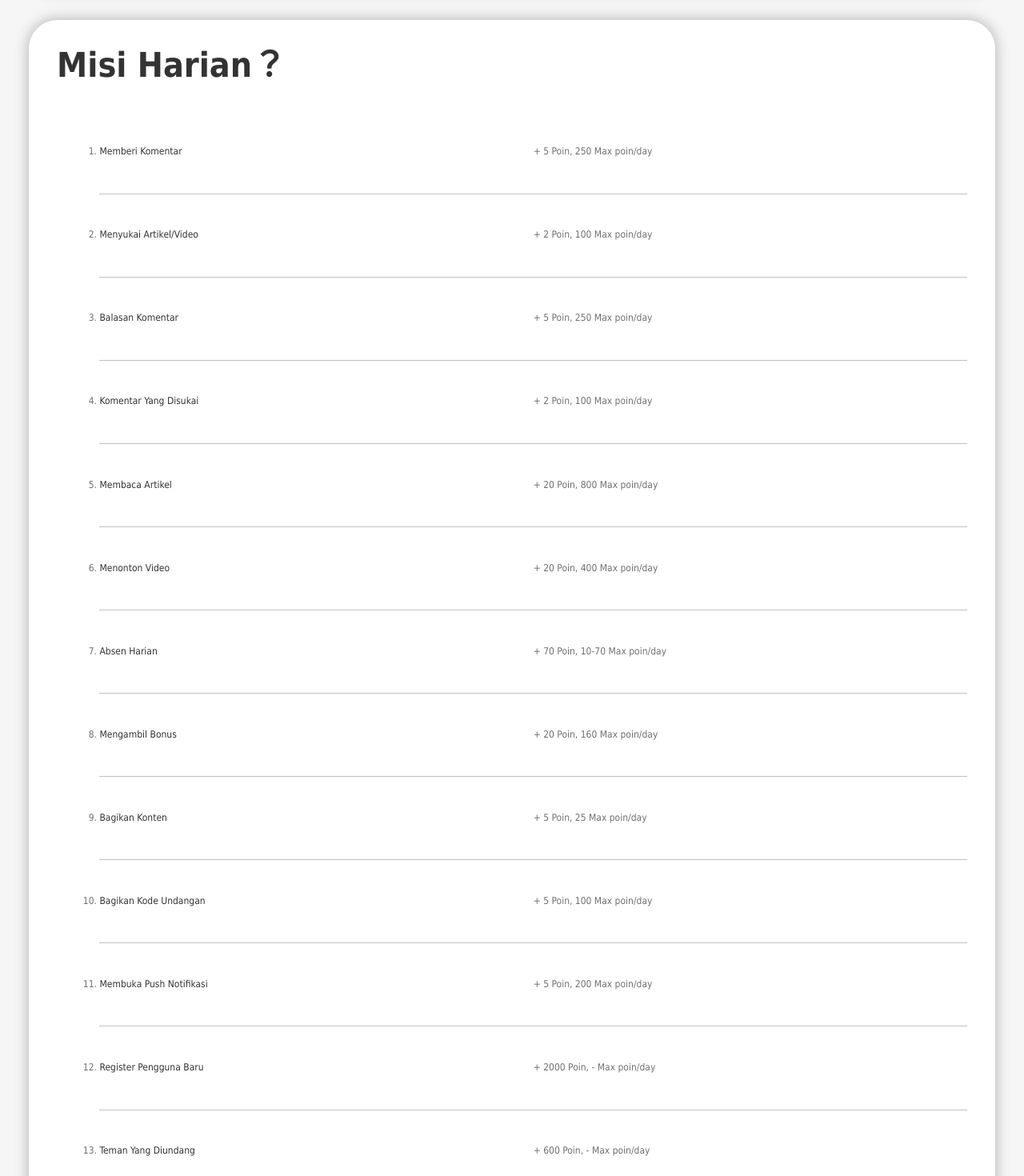
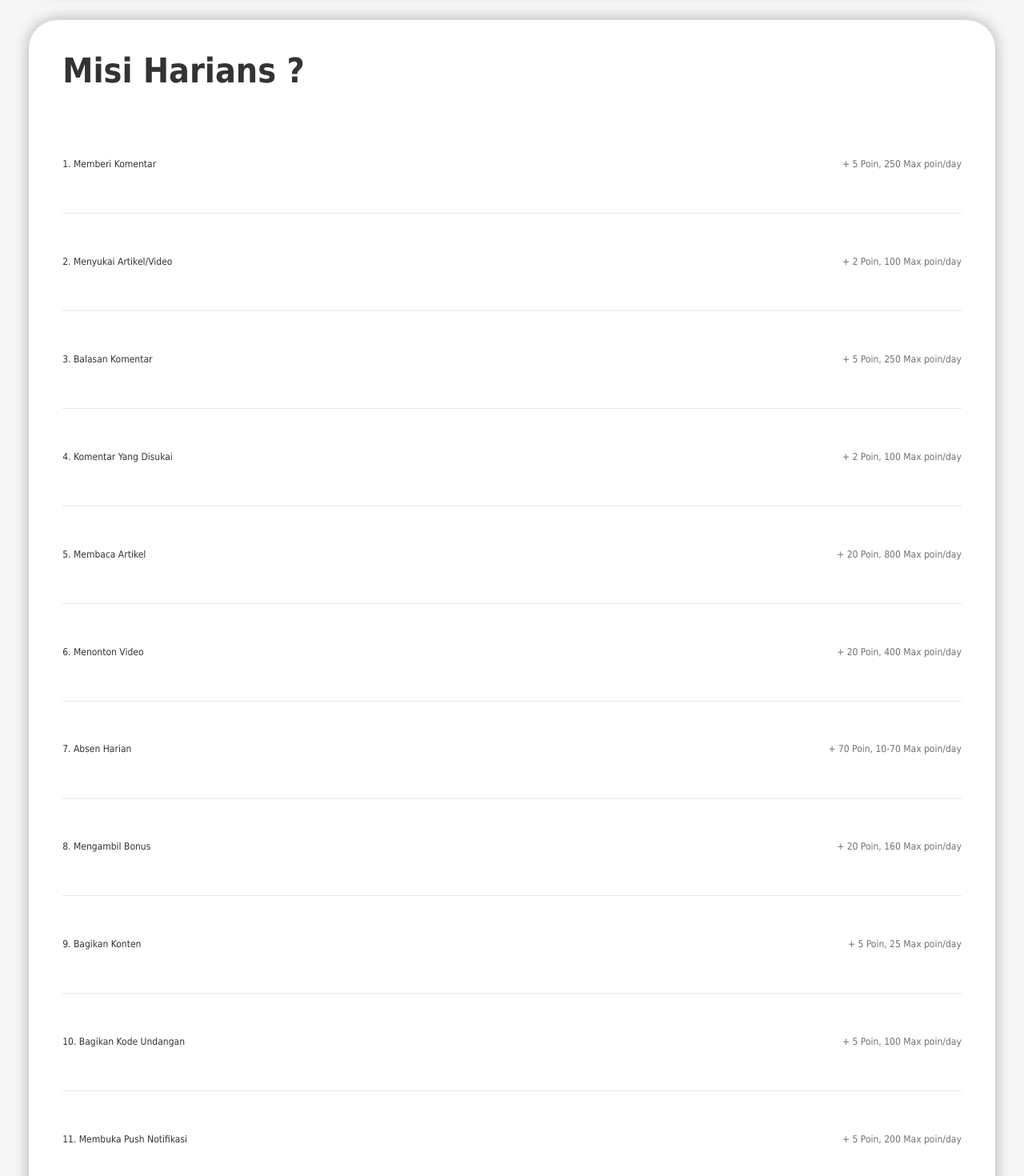
Before and after one commit to lonhui/caping_embedded_h5, a Vue app: page /#/level in a window 1280 px wide. Shown: the part 1920-3390 px from the top of the page at 80% size. Built offline with nearby package versions, Linux system fonts and the light colour scheme.

Commit message:
ui调整

```diff
--- a/src/pages/Level/level.vue
+++ b/src/pages/Level/level.vue
@@ -42,12 +42,12 @@
         </div>-->
         <!-- 如何获得排名？ -->
         <div class="lv_promotion">
-            <p>Misi Harian？</p>
+            <p>Misi Harians ?</p>
             <ul>
                 <li v-for="(item,index) in goRank" :key="index">
                     <div class="liD">
                         <div class="title">{{item.title}}</div>
-                        <div>{{item.desc}}</div>
+                        <div class="desc">{{item.desc}}</div>
                     </div>
                 </li>
             </ul>
@@ -141,55 +141,55 @@ export default {
             ],
             goRank:[
                 {
-                    title:"Memberi Komentar",
+                    title:"1. Memberi Komentar",
                     desc:"+ 5 Poin, 250 Max poin/day"
                 },
                 {
-                    title:"Menyukai Artikel/Video",
+                    title:"2. Menyukai Artikel/Video",
                     desc:"+ 2 Poin, 100 Max poin/day"
                 },
                 {
-                    title:"Balasan Komentar",
+                    title:"3. Balasan Komentar",
                     desc:"+ 5 Poin, 250 Max poin/day"
                 },
                 {
-                    title:"Komentar Yang Disukai",
+                    title:"4. Komentar Yang Disukai",
                     desc:"+ 2 Poin, 100 Max poin/day"
                 },
                 {
-                    title:"Membaca Artikel",
+                    title:"5. Membaca Artikel",
                     desc:"+ 20 Poin, 800 Max poin/day"
                 },
                 {
-                    title:"Menonton Video",
+                    title:"6. Menonton Video",
                     desc:"+ 20 Poin, 400 Max poin/day"
                 },
                 {
-                    title:"Absen Harian",
+                    title:"7. Absen Harian",
                     desc:"+ 70 Poin, 10-70 Max poin/day"
                 },
                 {
-                    title:"Mengambil Bonus",
+                    title:"8. Mengambil Bonus",
                     desc:"+ 20 Poin, 160 Max poin/day"
                 },
                 {
-                    title:"Bagikan Konten",
+                    title:"9. Bagikan Konten",
                     desc:"+ 5 Poin, 25 Max poin/day"
                 },
                 {
-                    title:"Bagikan Kode Undangan",
+                    title:"10. Bagikan Kode Undangan",
                     desc:"+ 5 Poin, 100 Max poin/day"
                 },
                 {
-                    title:"Membuka Push Notifikasi",
+                    title:"11. Membuka Push Notifikasi",
                     desc:"+ 5 Poin, 200 Max poin/day"
                 },
                 {
-                    title:"Register Pengguna Baru",
+                    title:"12. Register Pengguna Baru",
                     desc:"+ 2000 Poin, - Max poin/day"
                 },
                 {
-                    title:"Teman Yang Diundang",
+                    title:"13. Teman Yang Diundang",
                     desc:"+ 600 Poin, - Max poin/day"
                 }
             ]
@@ -289,7 +289,7 @@ tr{
 .lv_promotion{
     border-radius: 0.1rem;
     background-color: #fff;
-    padding: 0.1rem;
+    padding: 0.12rem;
     margin-top: 0.1rem;
     -moz-box-shadow:0 0 0.05rem rgba(0, 0, 0,0.3);
     -webkit-box-shadow:0 0 0.05rem rgba(0, 0, 0,0.3);
@@ -302,12 +302,12 @@ tr{
     color: #333;
 }
 .lv_promotion ul{
-    list-style-type: decimal;
-    margin-left: 0.15rem;
-    line-height: 0.19rem;
+    /* list-style-type: decimal; */
+    /* margin-left: 0.15rem; */
     color: rgba(51, 51, 51, 0.7);
 }
 .lv_promotion li .liD{
+    line-height: 0.24rem;
     display: flex;
     flex-direction:row;
     justify-content: space-between;
@@ -316,7 +316,7 @@ tr{
 .lv_promotion li{
     padding-top: 0.05rem;
     padding-bottom: 0.05rem;
-    border-bottom: rgba(51, 51, 51, 0.3) 0.005rem solid;
+    border-bottom: rgba(153, 76, 76, 0.15) 0.005rem solid;
 }
 .lv_promotion li .title{
     color: #333;
@@ -327,5 +327,7 @@ tr{
 .lv_promotion li div:nth-child(2){
     width: 50%;
 }
-
+.liD .desc{
+    text-align: right;
+}
 </style>
--- a/src/pages/Medal/components/medal.vue
+++ b/src/pages/Medal/components/medal.vue
@@ -76,9 +76,9 @@ export default {
     border-radius: 0.1rem;
     display: flex;
     flex-direction: column;
-    -moz-box-shadow:0 0 0.03rem rgba(0, 0, 0,0.3);
-    -webkit-box-shadow:0 0 0.03rem rgba(0, 0, 0,0.3);
-    box-shadow:0 0 0.03rem rgba(0, 0, 0,0.3);
+    -moz-box-shadow:0 0 0.07rem rgba(0, 0, 0,0.2);
+    -webkit-box-shadow:0 0 0.07rem rgba(0, 0, 0,0.2);
+    box-shadow:0 0 0.07rem rgba(0, 0, 0,0.2);
 }
 .medal_succ .label{
     width: 0.25rem;
--- a/src/pages/Medal/components/medalDetails.vue
+++ b/src/pages/Medal/components/medalDetails.vue
@@ -115,7 +115,7 @@ export default {
     padding-left: 0.25rem;
     padding-right: 0.25rem;
     text-align: center;
-    margin-bottom: 0.4rem;
+    margin-bottom: 0.5rem;
     position: relative;
     top: 0.1rem
 }
```
Also changed, not shown: src/pages/Medal/medalList.vue (+10 -2 lines).
